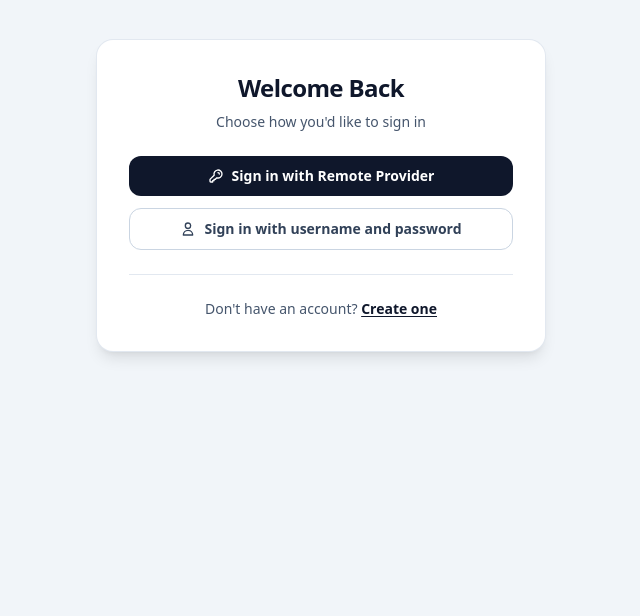
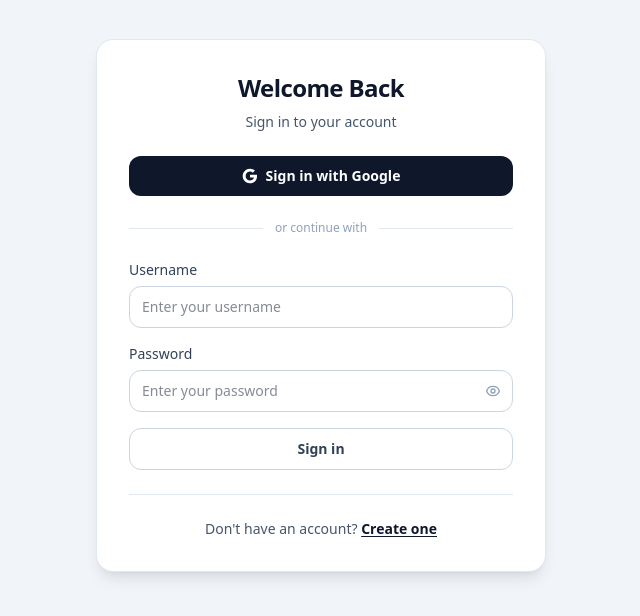
Before and after one commit to duynpce/ecommerce-FE, an Angular app: page /login in a window 1280 px wide. Shown: the top 616 px of the page, without its empty margins (319-959 px from the left). Built offline with nearby package versions, Linux system fonts and the light colour scheme; no server answers.

Commit message:
feat(login): add login page

```diff
--- a/src/feat/auth/login/login.component.html
+++ b/src/feat/auth/login/login.component.html
@@ -1,41 +1,130 @@
 <div [class]="ui.pageWrapper">
   <div [class]="ui.card" class="max-w-md! flex flex-col items-center gap-6">
 
+    <!-- Header -->
     <div class="text-center">
       <h1 [class]="ui.sectionTitle">Welcome Back</h1>
-      <p [class]="ui.sectionDescription" class="mt-1">Choose how you'd like to sign in</p>
+      <p [class]="ui.sectionDescription" class="mt-1">Sign in to your account</p>
     </div>
 
-    <div class="w-full flex flex-col gap-3">
-
-      <!-- Remote login (Keycloak / third-party) -->
+    <!-- Google Sign-in -->
     <a
-        [href]="remoteLoginUrl"
+      [href]="keycloakLoginUrl"
       [class]="ui.buttonPrimary"
       class="w-full gap-2"
     >
-        <svg xmlns="http://www.w3.org/2000/svg" class="h-4 w-4 shrink-0" fill="none" viewBox="0 0 24 24" stroke="currentColor" stroke-width="2">
-          <path stroke-linecap="round" stroke-linejoin="round" d="M15 7a2 2 0 012 2m4 0a6 6 0 01-7.743 5.743L11 17H9v2H7v2H4a1 1 0 01-1-1v-2.586a1 1 0 01.293-.707l5.964-5.964A6 6 0 1121 9z" />
+      <!-- Google "G" icon -->
+      <svg xmlns="http://www.w3.org/2000/svg" class="h-4 w-4 shrink-0" viewBox="0 0 24 24">
+        <path fill="currentColor" d="M22.56 12.25c0-.78-.07-1.53-.2-2.25H12v4.26h5.92c-.26 1.37-1.04 2.53-2.21 3.31v2.77h3.57c2.08-1.92 3.28-4.74 3.28-8.09z"/>
+        <path fill="currentColor" d="M12 23c2.97 0 5.46-.98 7.28-2.66l-3.57-2.77c-.98.66-2.23 1.06-3.71 1.06-2.86 0-5.29-1.93-6.16-4.53H2.18v2.84C3.99 20.53 7.7 23 12 23z"/>
+        <path fill="currentColor" d="M5.84 14.09c-.22-.66-.35-1.36-.35-2.09s.13-1.43.35-2.09V7.07H2.18C1.43 8.55 1 10.22 1 12s.43 3.45 1.18 4.93l3.66-2.84z"/>
+        <path fill="currentColor" d="M12 5.38c1.62 0 3.06.56 4.21 1.64l3.15-3.15C17.45 2.09 14.97 1 12 1 7.7 1 3.99 3.47 2.18 7.07l3.66 2.84c.87-2.6 3.3-4.53 6.16-4.53z"/>
       </svg>
-        Sign in with Remote Provider
+      Sign in with Google
     </a>
 
-      <!-- Local login (Keycloak local instance) -->
-      <a
-        [href]="localLoginUrl"
-        [class]="ui.buttonSecondary"
-        class="w-full gap-2"
-      >
-        <svg xmlns="http://www.w3.org/2000/svg" class="h-4 w-4 shrink-0" fill="none" viewBox="0 0 24 24" stroke="currentColor" stroke-width="2">
-          <path stroke-linecap="round" stroke-linejoin="round" d="M16 7a4 4 0 11-8 0 4 4 0 018 0zM12 14a7 7 0 00-7 7h14a7 7 0 00-7-7z" />
-        </svg>
-        Sign in with  username and password
-      </a>
-
+    <!-- Divider -->
+    <div class="w-full flex items-center gap-3">
+      <div class="flex-1 border-t border-slate-200"></div>
+      <span class="text-xs text-slate-400 font-medium">or continue with</span>
+      <div class="flex-1 border-t border-slate-200"></div>
     </div>
 
+    <!-- Local Login Form -->
+    <form
+      class="w-full flex flex-col gap-4"
+      (ngSubmit)="onLogin()"
+      [formGroup]="form"
+      novalidate
+    >
+
+      <!-- Username -->
+      <div class="flex flex-col gap-1.5">
+        <label for="username" class="text-sm font-medium text-slate-700">Username</label>
+        <input
+          id="username"
+          type="text"
+          formControlName="username"
+          placeholder="Enter your username"
+          autocomplete="username"
+          [class]="ui.input"
+          class="w-full"
+          [class.border-red-400]="isFieldInvalid('username')"
+        />
+        @if (isFieldInvalid('username')) {
+          <p class="text-xs text-red-500">Username is required</p>
+        }
+      </div>
+
+      <!-- Password -->
+      <div class="flex flex-col gap-1.5">
+        <label for="password" class="text-sm font-medium text-slate-700">Password</label>
+        <div class="relative">
+          <input
+            id="password"
+            [type]="showPassword ? 'text' : 'password'"
+            formControlName="password"
+            placeholder="Enter your password"
+            autocomplete="current-password"
+            [class]="ui.input"
+            class="w-full pr-10"
+            [class.border-red-400]="isFieldInvalid('password')"
+          />
+          <!-- Toggle password visibility -->
+          <button
+            type="button"
+            class="absolute inset-y-0 right-3 flex items-center text-slate-400 hover:text-slate-600 transition-colors"
+            (click)="showPassword = !showPassword"
+            [attr.aria-label]="showPassword ? 'Hide password' : 'Show password'"
+          >
+            @if (showPassword) {
+              <!-- Eye-off icon -->
+              <svg xmlns="http://www.w3.org/2000/svg" class="h-4 w-4" fill="none" viewBox="0 0 24 24" stroke="currentColor" stroke-width="2">
+                <path stroke-linecap="round" stroke-linejoin="round" d="M13.875 18.825A10.05 10.05 0 0112 19c-4.478 0-8.268-2.943-9.543-7a9.97 9.97 0 011.563-3.029m5.858.908a3 3 0 114.243 4.243M9.878 9.878l4.242 4.242M9.88 9.88l-3.29-3.29m7.532 7.532l3.29 3.29M3 3l3.59 3.59m0 0A9.953 9.953 0 0112 5c4.478 0 8.268 2.943 9.543 7a10.025 10.025 0 01-4.132 4.411m0 0L21 21" />
+              </svg>
+            } @else {
+              <!-- Eye icon -->
+              <svg xmlns="http://www.w3.org/2000/svg" class="h-4 w-4" fill="none" viewBox="0 0 24 24" stroke="currentColor" stroke-width="2">
+                <path stroke-linecap="round" stroke-linejoin="round" d="M15 12a3 3 0 11-6 0 3 3 0 016 0z" />
+                <path stroke-linecap="round" stroke-linejoin="round" d="M2.458 12C3.732 7.943 7.523 5 12 5c4.478 0 8.268 2.943 9.542 7-1.274 4.057-5.064 7-9.542 7-4.477 0-8.268-2.943-9.542-7z" />
+              </svg>
+            }
+          </button>
+        </div>
+        @if (isFieldInvalid('password')) {
+          <p class="text-xs text-red-500">Password is required</p>
+        }
+      </div>
+
+      <!-- API error message -->
+      @if (errorMessage()) {
+        <p class="text-sm text-red-500 text-center bg-red-50 border border-red-200 rounded-lg px-3 py-2">
+          {{ errorMessage() }}
+        </p>
+      }
+
+      <!-- Submit -->
+      <button
+        type="submit"
+        [class]="ui.buttonSecondary"
+        class="w-full"
+        [disabled]="loading()"
+      >
+        @if (loading()) {
+          <svg class="animate-spin h-4 w-4 shrink-0" xmlns="http://www.w3.org/2000/svg" fill="none" viewBox="0 0 24 24">
+            <circle class="opacity-25" cx="12" cy="12" r="10" stroke="currentColor" stroke-width="4"></circle>
+            <path class="opacity-75" fill="currentColor" d="M4 12a8 8 0 018-8V0C5.373 0 22 6.477 22 12h-4z"></path>
+          </svg>
+          Signing in…
+        } @else {
+          Sign in
+        }
+      </button>
+
+    </form>
+
+    <!-- Footer -->
     <div class="w-full border-t border-slate-200"></div>
-
     <p class="text-sm text-slate-600">
       Don't have an account?
       <a routerLink="/register" class="font-semibold text-slate-900 underline underline-offset-2 hover:text-slate-700">
--- a/src/feat/auth/login/login.component.ts
+++ b/src/feat/auth/login/login.component.ts
@@ -1,16 +1,68 @@
-import { ChangeDetectionStrategy, Component } from '@angular/core';
-import { RouterLink } from '@angular/router';
+import { ChangeDetectionStrategy, Component, inject, signal } from '@angular/core';
+import { FormBuilder, ReactiveFormsModule, Validators } from '@angular/forms';
+import { Router, RouterLink } from '@angular/router';
 import { UI_CLASS_NAME } from '../../../shared/constant/className.constant';
 import { environment } from '../../../environments/environment.development';
+import { LoginService } from './login.service';
+import { setStoredAuthServer } from '../auth.type';
+import { ToastrService } from 'ngx-toastr';
+
 
 @Component({
   selector: 'app-login',
   changeDetection: ChangeDetectionStrategy.OnPush,
-  imports: [RouterLink],
+  imports: [RouterLink, ReactiveFormsModule],
   templateUrl: './login.component.html',
 })
 export class LoginComponent {
+  private readonly fb     = inject(FormBuilder);
+  private readonly loginService = inject(LoginService);
+  private readonly router = inject(Router);
+  private readonly toastr = inject(ToastrService);
+
   readonly ui = UI_CLASS_NAME;
-  readonly remoteLoginUrl = environment.REMOTE_LOGIN_API_URL;
-  readonly localLoginUrl = environment.LOCAL_LOGIN_API_URL;
+  readonly keycloakLoginUrl = environment.KEYCLOAK_LOGIN_API_URL;
+
+  readonly form = this.fb.group({
+    username: ['', Validators.required],
+    password: ['', Validators.required],
+  });
+
+  showPassword  = false;
+  readonly loading      = signal(false);
+  readonly errorMessage = signal('');
+
+  isFieldInvalid(field: 'username' | 'password'): boolean {
+    const control = this.form.get(field);
+    return !!(control?.invalid && control?.touched);
+  }
+
+  onLogin(): void {
+    if (this.form.invalid) {
+      this.form.markAllAsTouched();
+      return;
+    }
+
+    this.loading.set(true);
+    this.errorMessage.set('');
+
+    const body = {
+      username: this.form.value.username!,
+      password: this.form.value.password!,
+    };
+
+    this.loginService.login(body).subscribe({
+      next: (res) => {
+        this.loading.set(false);
+        localStorage.setItem('roles', JSON.stringify(res.data));
+        const previousPath = sessionStorage.getItem('previousPath');
+        setStoredAuthServer('local');
+        this.router.navigate([previousPath && previousPath !== '/login' ? previousPath : '/home']);
+      },
+      error: (err) => {
+        this.loading.set(false);
+        this.errorMessage.set(err?.error?.message ?? 'Something went wrong. Please try again.');
+      },
+    });
+  }
 }
--- /dev/null
+++ b/src/feat/auth/login/login.service.ts
@@ -0,0 +1,19 @@
+import { HttpClient, HttpContext } from "@angular/common/http";
+import { inject, Injectable } from "@angular/core";
+import { Observable } from "rxjs";
+import { SKIP_GLOBAL_ERROR_HANDLER } from "../../../core/interceptor/error.interceptor";
+import { ResponseDto } from "../../../shared/dto/response.dto";
+import { LoginRequest } from "../auth.type";
+
+@Injectable({ providedIn: 'root' })
+export class LoginService {
+  private http = inject(HttpClient);
+
+  login(loginRequest: LoginRequest): Observable<ResponseDto<Set<string>>> {
+    return this.http.post<ResponseDto<Set<string>>>(
+      `/v1/auth/local/login`,
+      loginRequest,
+      { context: new HttpContext().set(SKIP_GLOBAL_ERROR_HANDLER, true) }
+    );
+  }
+}
```
Lines whose indentation alone changed are shown as unchanged.
